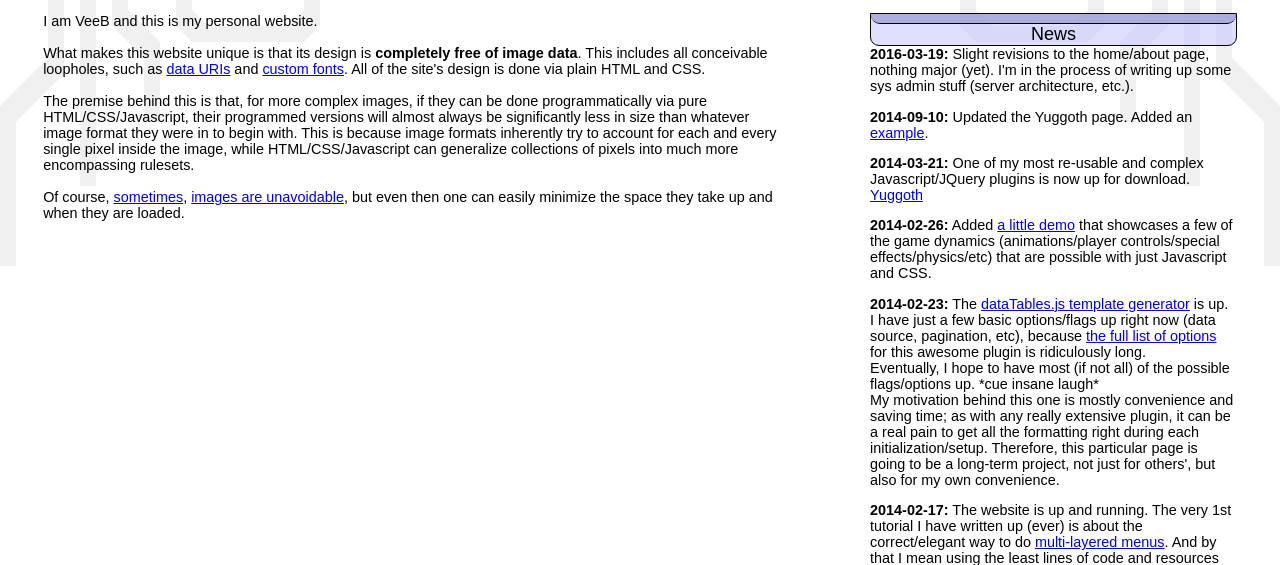
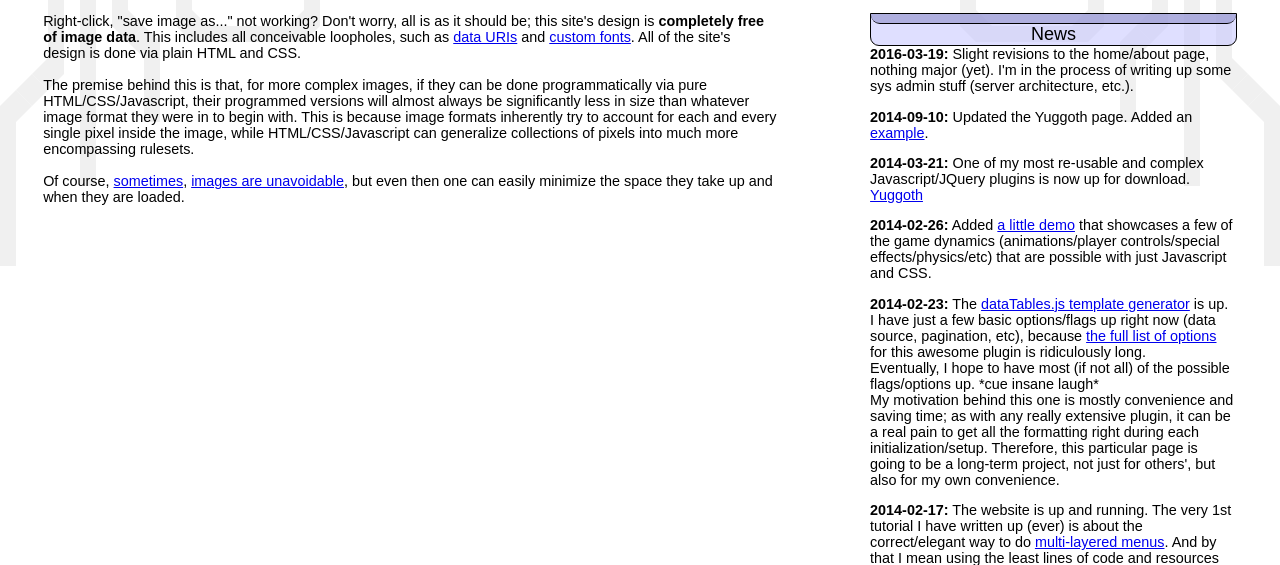
Before and after one commit to vbobkov/veeb, a CodeIgniter app: page / in a window 1280 px wide. Shown: the part 102-667 px from the top of the page. Run offline with CodeIgniter, Linux system fonts and the light colour scheme.

Commit message:
home page tweak

```diff
--- a/application/views/home.php
+++ b/application/views/home.php
@@ -30,9 +30,7 @@
 		</li>
 	</ul>
 	<ul class="column-center">
-		I am VeeB and this is my personal website.
-		<br /><br />
-		What makes this website unique is that its design is <b>completely free of image data</b>.
+		Right-click, "save image as..." not working?  Don't worry, all is as it should be; this site's design is <b>completely free of image data</b>.
 		This includes all conceivable loopholes, such as <a target="_blank" href="http://en.wikipedia.org/wiki/Data_URI_scheme">data URIs</a> and <a target="_blank" href="http://fortawesome.github.io/Font-Awesome/">custom fonts</a>.
 		All of the site's design is done via plain HTML and CSS.
 		<br /><br />
```
